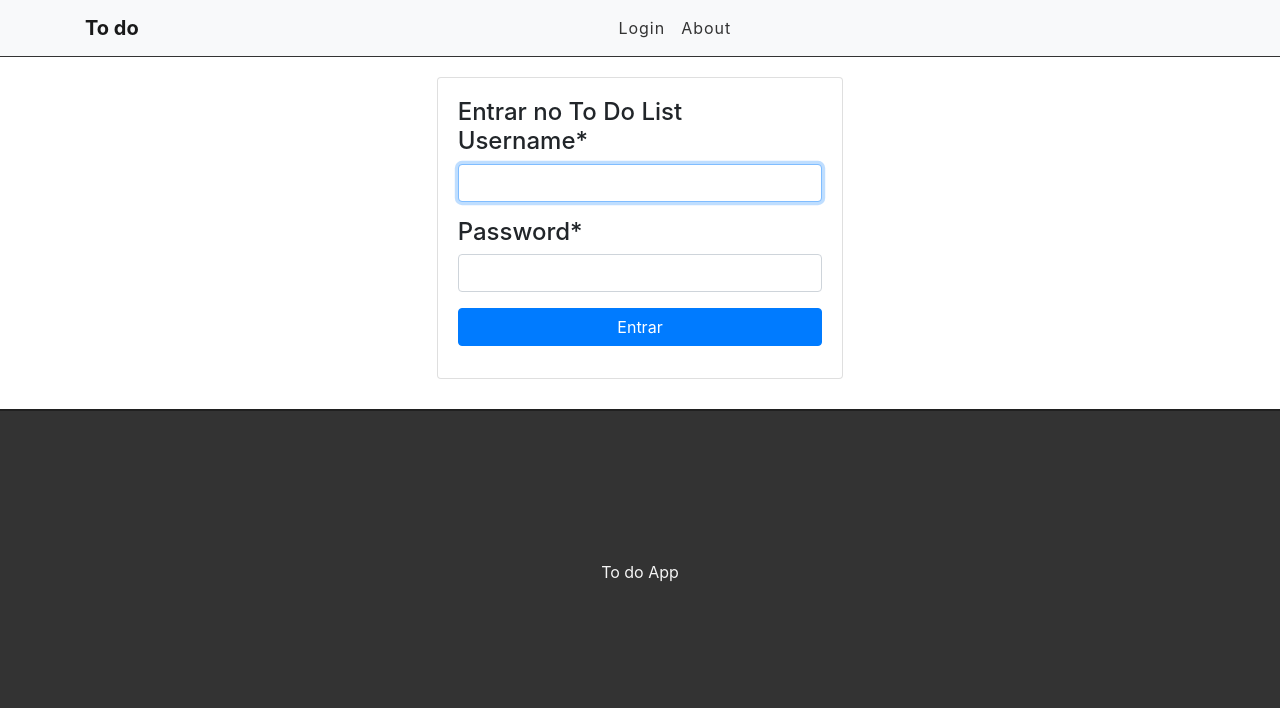
After one commit to giacomettisss/django-todo_app, a Django app: page /accounts/login/ in a window 1280 px wide. The commit adds this page. Shown: the top 708 px of the page. Run offline with Django 3.2, Linux system fonts and the light colour scheme; some libraries are stand-ins or nearby versions.

```diff
--- a/tasks/static/css/style.css
+++ b/tasks/static/css/style.css
@@ -136,3 +136,9 @@ ul.messages li {
     margin-left: 5px;
     margin-right: 5px;
 }
+
+/* Login */
+
+.auth-card {
+    margin-bottom: 30px;
+}
--- a/tasks/templates/base.html
+++ b/tasks/templates/base.html
@@ -20,10 +20,16 @@
             </button>
             <div class="collapse navbar-collapse" id="navbarNavAltMarkup">
               <div class="navbar-nav">
+                {% if user.is_authenticated %}
                 <a class="nav-link active" href="#">Tasks</a>
                 <a class="nav-link" href="#">Users</a>
+                {% else %}
+                <a class="nav-link" href="/accounts/login">Login</a>
                 <a class="nav-link" href="#">About</a>
-                <a class="nav-link disabled" href="#" tabindex="-1" aria-disabled="true">Disabled</a>
+                {% endif %}
+                {% if user.is_authenticated %}
+                <a class="nav-link" href="/accounts/logout">Logout</a>
+                {% endif %}
               </div>
             </div>
         </div>
--- /dev/null
+++ b/templates/registration/login.html
@@ -0,0 +1,27 @@
+{% extends 'base.html' %}
+{% load crispy_forms_tags %}
+
+{% block title %} Entrar no To Do List {% endblock %}
+
+{% block content %}
+<div class="row">
+    <div class="col-md-4 offset-md-4">
+        <div class="card auth-card">
+            <div class="card-body">
+                <h4 class="card-title">
+                    Entrar no To Do List
+
+                    <form method="post">
+                        {% csrf_token %}
+                        <input type="hidden" name="next" value="{{ next }}">
+
+                        {{ form|crispy }}
+                        <button type="submit" class="btn btn-primary btn-block">Entrar</button>
+
+                    </form>
+                </h4>
+            </div>
+        </div>
+    </div>
+</div>
+{% endblock %}
--- a/todo_app/urls.py
+++ b/todo_app/urls.py
@@ -20,4 +20,5 @@ from django.urls import path, include
 urlpatterns = [
     path('admin/', admin.site.urls),
     path('', include('tasks.urls')),
+    path('accounts/', include('django.contrib.auth.urls'))
 ]
```
Also changed, not shown: tasks/views.py (+10 -0 lines), todo_app/settings.py (+6 -1 lines), db.sqlite3.
